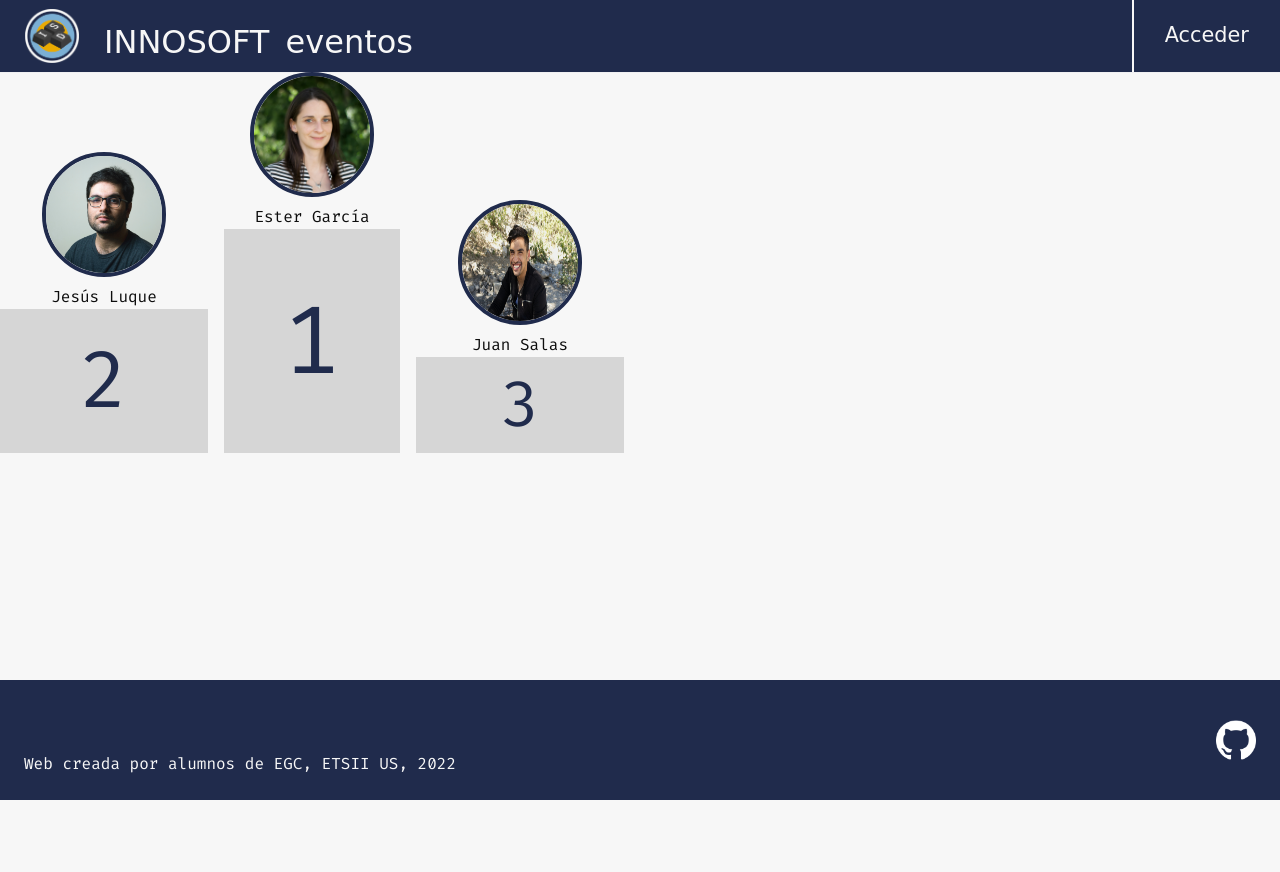
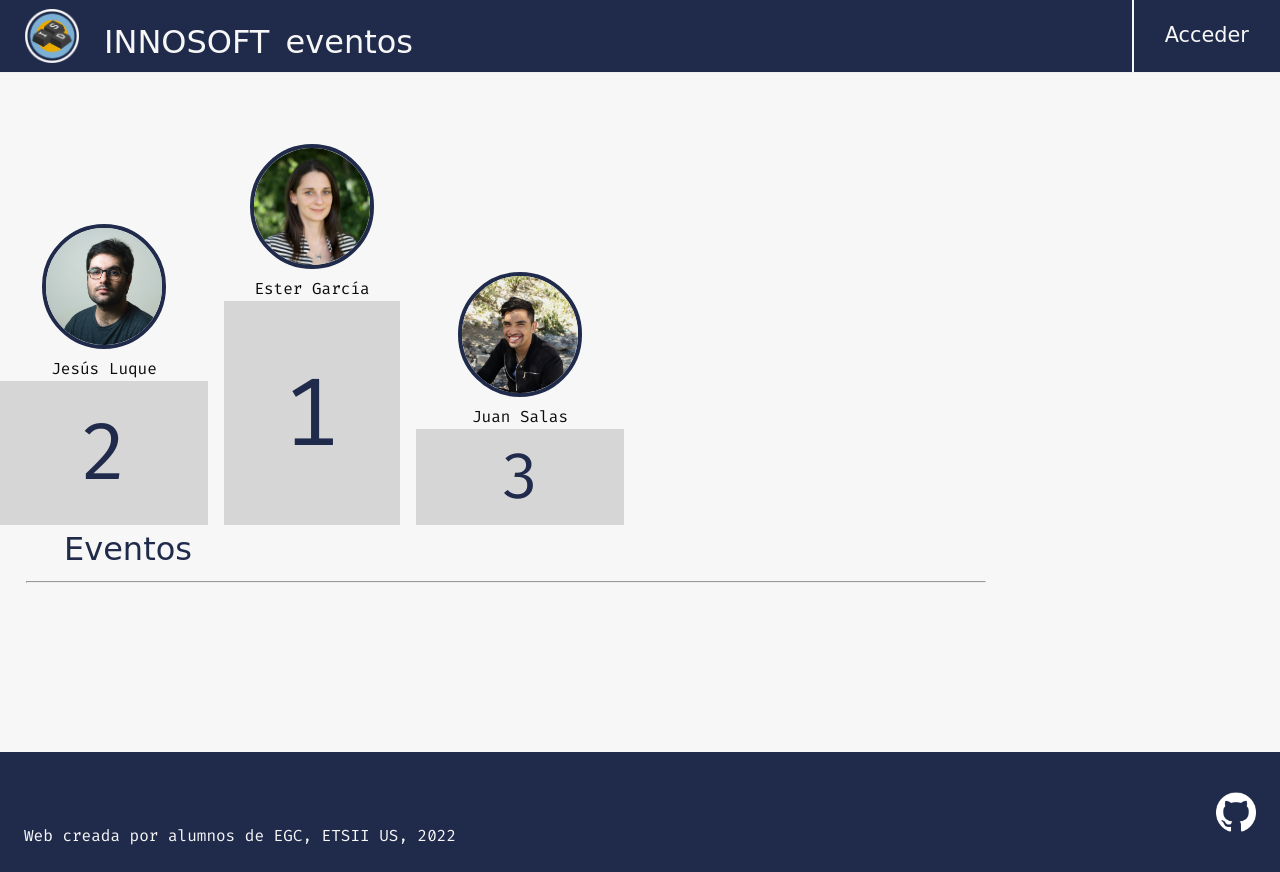
Before and after one commit to innosoft-innoweb/innosoft-innoweb-1, a Django app: page / in a window 1280 px wide. Before the commit the page ends 800 px from the top, so only its background shows below. Run offline with Django 4.2, Linux system fonts and the light colour scheme; some web fonts are replaced.

Commit message:
chore(#011): Translate podium file to English. Fix podium image css.

```diff
--- a/static/styles/podio.css
+++ b/static/styles/podium.css
@@ -29,8 +29,7 @@
   aspect-ratio: 1;
   border-radius: 50%;
   border: 4px solid var(--clr-dark-blue);
-
-
+  object-fit: cover;
 }
 
 .podium-winner-wrapper {
--- a/templates/base_HOME.html
+++ b/templates/base_HOME.html
@@ -12,6 +12,7 @@
 
 <div class="home-layout">
     {% include "components/podium.html" %}
+    {% include "components/events_list.html" %}
 </div>
 
 {% endblock %}
--- a/templates/components/podium.html
+++ b/templates/components/podium.html
@@ -1,6 +1,6 @@
 <head>
   {% load static %}
-  <link rel="stylesheet" type="text/css" href="{% static 'styles/podio.css' %}">
+  <link rel="stylesheet" type="text/css" href="{% static 'styles/podium.css' %}">
 </head>
 <div class="podium">
   <div class="podium-item">
```
